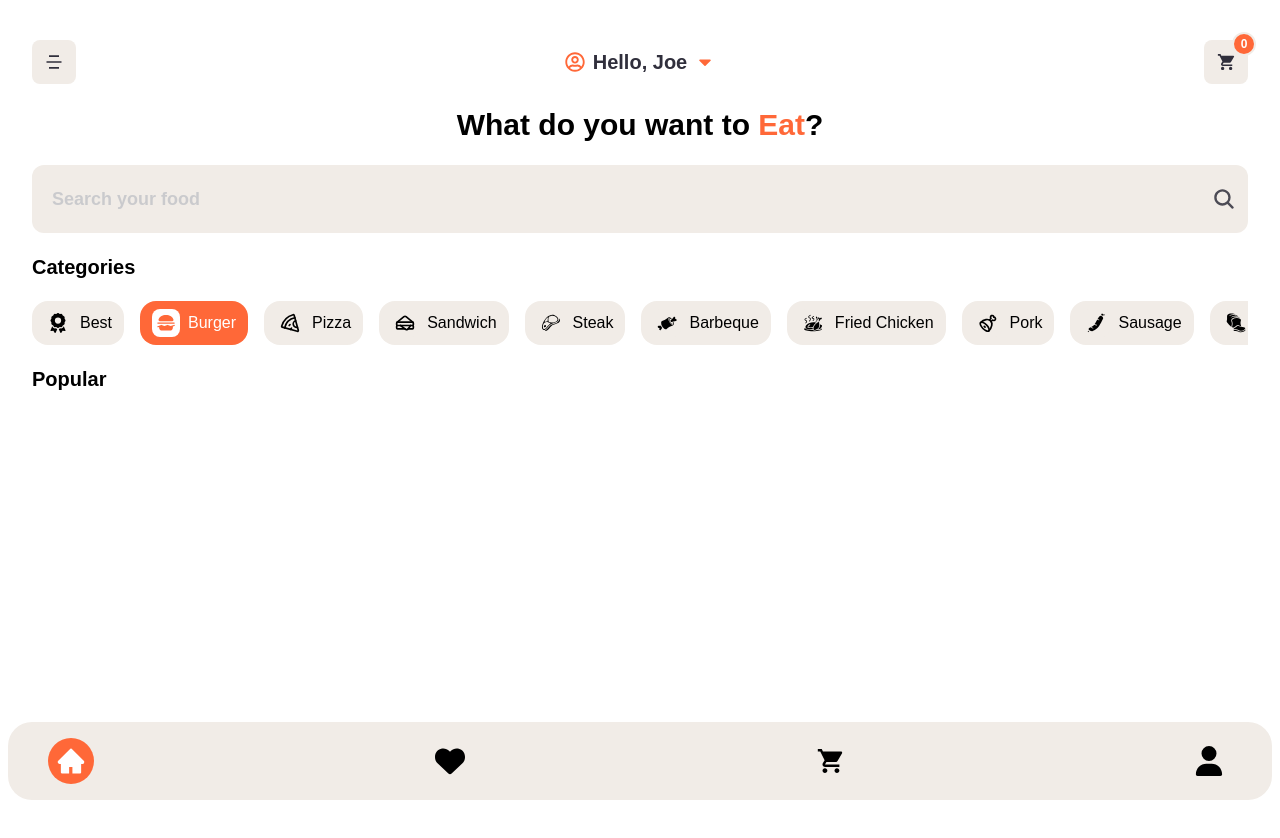
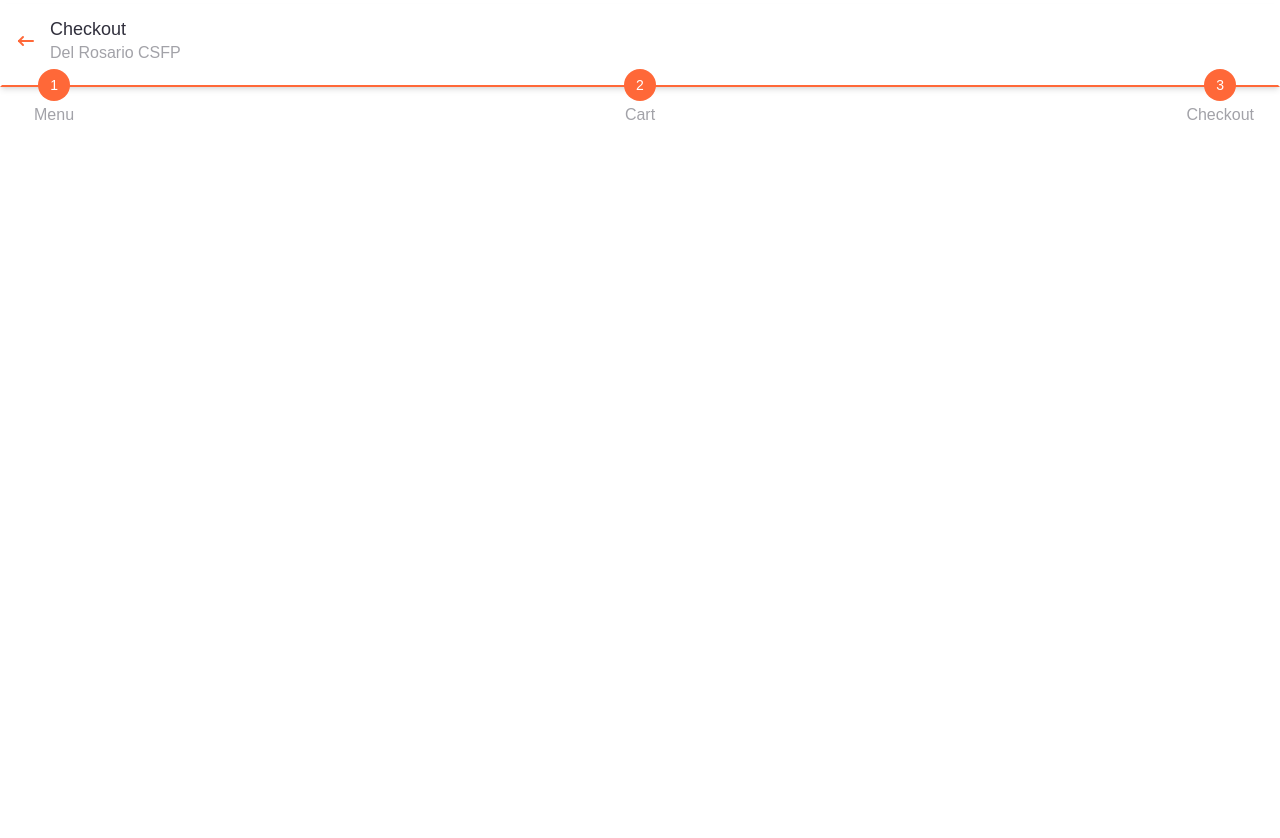
Before and after one commit to alonzojoe/food-delivery, a React (Vite) app: page /checkout in a window 1280 px wide. Before the commit this address led to /home. After the commit the page ends 808 px from the top, so only its background shows below. Built offline with nearby package versions, Linux system fonts and the light colour scheme; no server answers.

Commit message:
feat: create new component Checkout and style the header + Route Registration

```diff
--- a/src/App.tsx
+++ b/src/App.tsx
@@ -6,6 +6,7 @@ import Home from "@/pages/Home/Home";
 import Meal from "@/pages/Meal/Meal";
 import Cart from "@/pages/Cart/Cart";
 import Favorites from "@/pages/Favorites/Favorites";
+import Checkout from "@/pages/Checkout/Checkout";
 import Delivery from "@/pages/Delivery/Delivery";
 
 const CLIENT_ID =
@@ -24,6 +25,7 @@ function App() {
             <Route path="favorites" element={<Favorites />} />
           </Route>
           <Route path="/meal/:id" element={<Meal />}></Route>
+          <Route path="/checkout" element={<Checkout />} />
           <Route path="/delivery" element={<Delivery />} />
           <Route path="*" element={<Navigate to="/home" />} />
         </Routes>
--- /dev/null
+++ b/src/pages/Checkout/Checkout.tsx
@@ -0,0 +1,50 @@
+import { TbArrowNarrowLeft } from "react-icons/tb";
+
+const Checkout = () => {
+  return (
+    <div className="container !px-0 my-1  h-dvh relative">
+      <div className="border-2 shadow-md border-white border-b-primary p-3 flex items-center gap-3 pb-5 relative">
+        <span>
+          <TbArrowNarrowLeft className="text-primary text-2xl" />
+        </span>
+        <div>
+          <span className="text-textDark text-lg !leading-tight block">
+            Checkout
+          </span>
+          <span className="text-textMuted !leading-tight">
+            Del Rosario CSFP
+          </span>
+        </div>
+        <div className="absolute -bottom-10 left-8 flex flex-col items-center">
+          <div className="bg-primary w-7 h-7 flex items-center justify-center p-4 rounded-full text-center">
+            <span className="text-white text-sm">1</span>
+          </div>
+          <span className="text-center text-textMuted !leading-tight mt-1">
+            Menu
+          </span>
+        </div>
+
+        <div className="absolute -bottom-10 left-1/2 -translate-x-1/2 flex flex-col items-center">
+          <div className="bg-primary w-7 h-7 flex items-center justify-center p-4 rounded-full text-center">
+            <span className="text-white text-sm">2</span>
+          </div>
+          <span className="text-center text-textMuted !leading-tight mt-1">
+            Cart
+          </span>
+        </div>
+
+        <div className="absolute -bottom-10 right-6 flex flex-col items-center">
+          <div className="bg-primary w-7 h-7 flex items-center justify-center p-4 rounded-full text-center">
+            <span className="text-white text-sm">3</span>
+          </div>
+          <span className="text-center text-textMuted !leading-tight mt-1">
+            Checkout
+          </span>
+        </div>
+      </div>
+      <div className=""></div>
+    </div>
+  );
+};
+
+export default Checkout;
--- a/src/pages/Delivery/Delivery.tsx
+++ b/src/pages/Delivery/Delivery.tsx
@@ -24,6 +24,9 @@ const Delivery = () => {
       >
         <TbArrowNarrowLeft className="text-xl" />
       </button>
+      <button className="bg-transparent absolute top-5 right-5 p-4 rounded-lg">
+        <div className="bg-primary h-5 w-5 rounded-full animate-ping"></div>
+      </button>
       <div className="container absolute bottom-80 p-5">
         <OrderInfo />
       </div>
```
